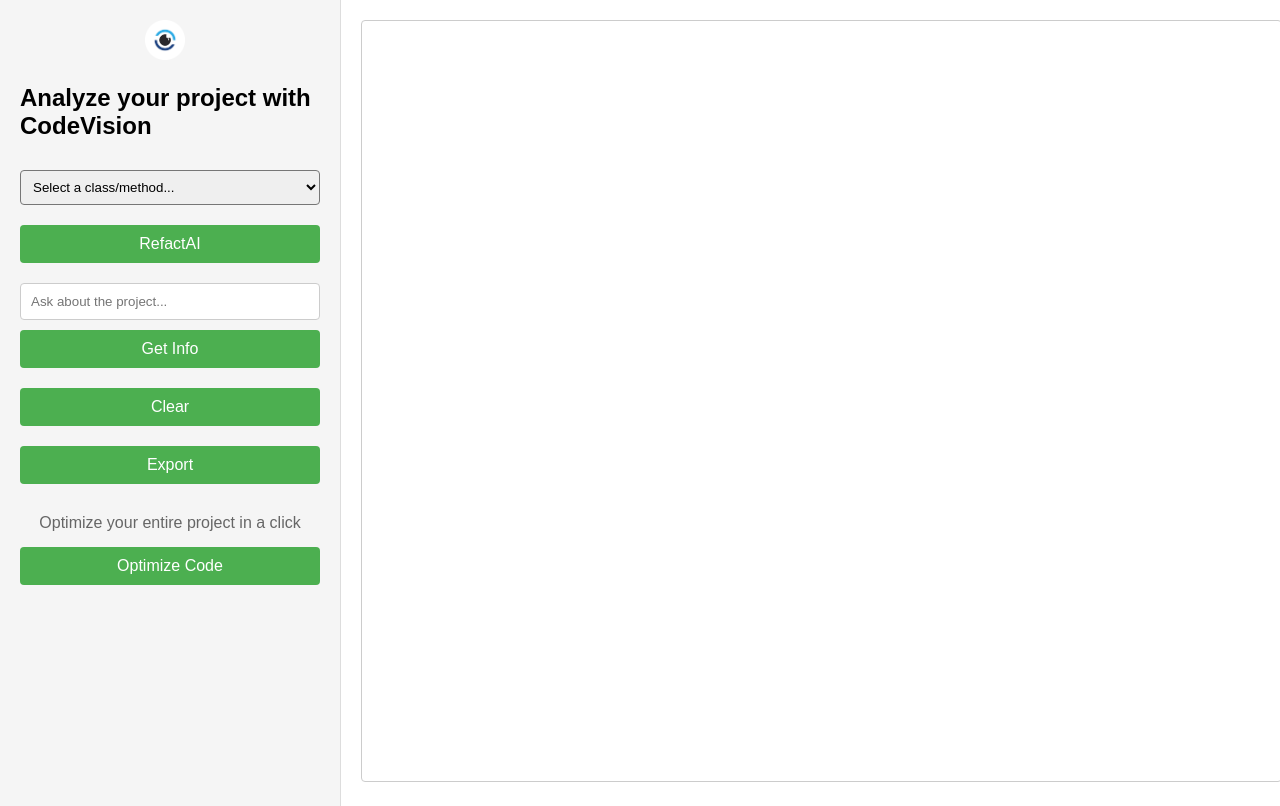
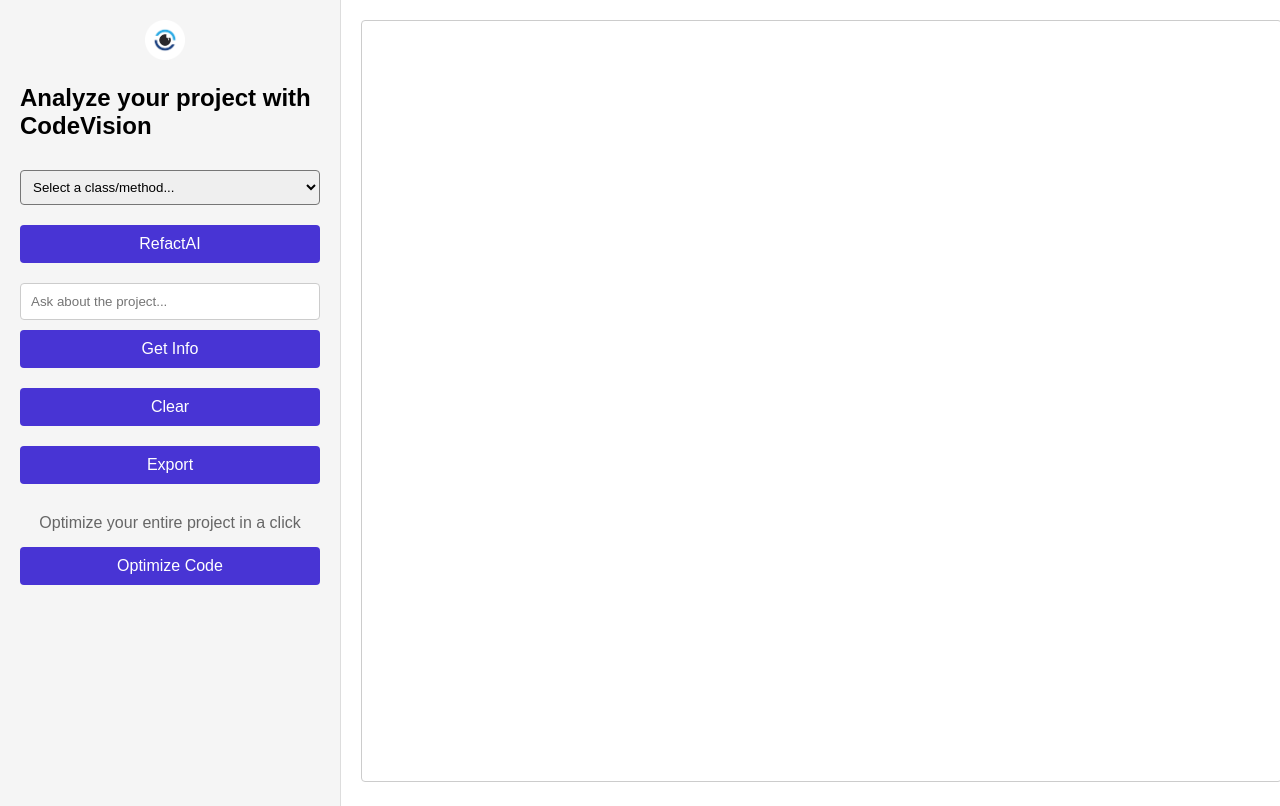
Before and after one commit to sahilmathew23/CodeVision, a Flask app: page /index in a window 1280 px wide. Run offline with Flask 3, Linux system fonts and the light colour scheme; data that the repository does not hold is empty; parts of the project's set-up code (start-up, migrations or seed data) failed here and were passed over.

Commit message:
button coplur change

```diff
--- a/templates/enhance.html
+++ b/templates/enhance.html
@@ -32,7 +32,7 @@
         }
         button {
             padding: 12px 20px;
-            background-color: #4CAF50;
+            background-color: #4834d4; /* Changed to dark blue/purple */
             color: white;
             border: none;
             border-radius: 4px;
@@ -42,7 +42,7 @@
             width: 100%;
         }
         button:hover {
-            background-color: #45a049;
+            background-color: #3c2db3; /* Darker shade for hover */
         }
         #chat-container {
             margin-top: 30px;
--- a/templates/index.html
+++ b/templates/index.html
@@ -31,7 +31,7 @@
         }
         button {
             padding: 10px 20px;
-            background-color: #4CAF50;
+            background-color: #4834d4; /* Changed to dark blue/purple */
             color: white;
             border: none;
             border-radius: 4px;
@@ -41,7 +41,7 @@
             width: 100%;
         }
         button:hover {
-            background-color: #45a049;
+            background-color: #3c2db3; /* Darker shade for hover */
         }
         select {
             width: 100%;
@@ -149,7 +149,7 @@
             const targetType = isClass ? 'class' : 'method';
 
             refactBtn.textContent = "Processing...";
-            refactBtn.style.backgroundColor = "#FFA500";
+            refactBtn.style.backgroundColor = "#6c5ce7";
             refactBtn.disabled = true;
 
             let responseTextArea = document.getElementById("response-textarea");
@@ -169,7 +169,7 @@
             .then(data => {
                 responseTextArea.value = `Code Analysis Results:\n\n${data.message}`;
                 refactBtn.textContent = "Analysis Complete";
-                refactBtn.style.backgroundColor = "#007BFF";
+                refactBtn.style.backgroundColor = "#4834d4";
             })
             .catch(error => {
                 console.error("Error:", error);
@@ -188,7 +188,7 @@
             let responseTextArea = document.getElementById("response-textarea");
 
             chatBtn.textContent = "Loading...";
-            chatBtn.style.backgroundColor = "#FFA500";
+            chatBtn.style.backgroundColor = "#6c5ce7";
             chatBtn.disabled = true;
 
             fetch("/get-info-raw", {
@@ -206,7 +206,7 @@
             })
             .finally(() => {
                 chatBtn.textContent = "Get Info";
-                chatBtn.style.backgroundColor = "#4CAF50";
+                chatBtn.style.backgroundColor = "#4834d4";
                 chatBtn.disabled = false;
             });
         });
--- a/templates/upload.html
+++ b/templates/upload.html
@@ -54,7 +54,7 @@
         button {
             width: 100%;
             padding: 14px;
-            background-color: #4CAF50;
+            background-color: #4834d4; /* Changed to dark blue/purple */
             color: white;
             border: none;
             border-radius: 8px;
@@ -63,7 +63,7 @@
             transition: background 0.3s ease-in-out;
         }
         button:hover {
-            background-color: #45a049;
+            background-color: #3c2db3; /* Darker shade for hover */
         }
         button:active {
             transform: scale(0.98);
```
Also changed, not shown: dependencies_graph.png.
